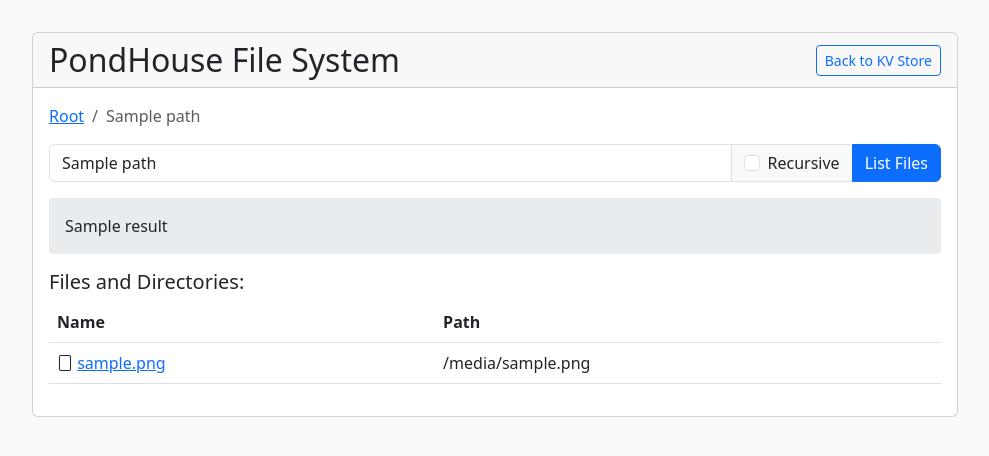
After one commit to plusplusoneplusplus/pondhouse-v2, a FastAPI app: template src/server/web/templates/files.html in a window 1280 px wide. The commit adds this page. Shown: the top 456 px of the page, without its empty margins (145-1134 px from the left). Run offline with FastAPI, Linux system fonts and the light colour scheme; the template is opened without the code that fills it: most values are stand-ins (such as "Sample title", 1, 10 or a date in 2020).

Commit message:
feat(server): Add file system operations to gRPC service and web interface
- Implement ListFiles and GetDirectoryInfo RPCs in PondServiceImpl
- Update pond_service.proto with new file system related messages
- Add file explorer page and routes in web server
- Create start_servers.sh script for convenient server startup
- Enhance web interface with file system navigation and information display

```diff
--- a/src/server/web/main.py
+++ b/src/server/web/main.py
@@ -5,7 +5,7 @@ from fastapi.staticfiles import StaticFiles
 import grpc
 import os
 import sys
-from typing import Optional
+from typing import Optional, List
 from dataclasses import dataclass
 
 # Import generated gRPC modules
@@ -28,6 +28,14 @@ GRPC_PORT = os.getenv("GRPC_PORT", "8080")
 class KeyValue:
     key: str
     value: Optional[str] = None
+
+@dataclass
+class DirectoryInfo:
+    exists: bool
+    is_directory: bool
+    num_files: int
+    total_size: int
+    error: Optional[str] = None
 
 class PondClient:
     def __init__(self, host: str, port: str):
@@ -88,6 +96,45 @@ class PondClient:
             return keys, None
         except Exception as e:
             return [], str(e)
+
+    def list_files(self, path: str = "", recursive: bool = False) -> tuple[List[str], Optional[str]]:
+        try:
+            request = pb2.ListFilesRequest(path=path, recursive=recursive)
+            response = self.stub.ListFiles(request)
+
+            if response.success:
+                return list(response.file_paths), None
+            return [], response.error
+        except Exception as e:
+            return [], str(e)
+
+    def get_directory_info(self, path: str) -> DirectoryInfo:
+        try:
+            request = pb2.DirectoryInfoRequest(path=path)
+            response = self.stub.GetDirectoryInfo(request)
+
+            if response.success:
+                return DirectoryInfo(
+                    exists=response.exists,
+                    is_directory=response.is_directory,
+                    num_files=response.num_files,
+                    total_size=response.total_size
+                )
+            return DirectoryInfo(
+                exists=False,
+                is_directory=False,
+                num_files=0,
+                total_size=0,
+                error=response.error
+            )
+        except Exception as e:
+            return DirectoryInfo(
+                exists=False,
+                is_directory=False,
+                num_files=0,
+                total_size=0,
+                error=str(e)
+            )
 
 # Create a global client instance
 pond_client = PondClient(GRPC_HOST, GRPC_PORT)
@@ -160,6 +207,53 @@ async def list_keys(
         }
     )
 
+@app.get("/files", response_class=HTMLResponse)
+async def file_explorer(request: Request, path: str = ""):
+    files, error = pond_client.list_files(path)
+    dir_info = pond_client.get_directory_info(path)
+
+    result = None
+    if error:
+        result = f"Error listing files: {error}"
+    elif dir_info.error:
+        result = f"Error getting directory info: {dir_info.error}"
+
+    return templates.TemplateResponse(
+        "files.html",
+        {
+            "request": request,
+            "path": path,
+            "files": files,
+            "dir_info": dir_info,
+            "result": result
+        }
+    )
+
+@app.post("/files/list", response_class=HTMLResponse)
+async def list_files(
+    request: Request,
+    path: str = Form(""),
+    recursive: bool = Form(False)
+):
+    files, error = pond_client.list_files(path, recursive)
+    dir_info = pond_client.get_directory_info(path)
+
+    if error:
+        result = f"Error: {error}"
+    else:
+        result = f"Found {len(files)} files/directories"
+
+    return templates.TemplateResponse(
+        "files.html",
+        {
+            "request": request,
+            "path": path,
+            "files": files,
+            "dir_info": dir_info,
+            "result": result
+        }
+    )
+
 if __name__ == "__main__":
     import uvicorn
     uvicorn.run(app, host="0.0.0.0", port=80)
--- /dev/null
+++ b/src/server/web/templates/files.html
@@ -0,0 +1,162 @@
+<!DOCTYPE html>
+<html lang="en">
+
+<head>
+    <meta charset="UTF-8">
+    <meta name="viewport" content="width=device-width, initial-scale=1.0">
+    <title>PondHouse File System</title>
+    <link href="https://cdn.jsdelivr.net/npm/bootstrap@5.3.0/dist/css/bootstrap.min.css" rel="stylesheet">
+    <style>
+        body {
+            padding-top: 2rem;
+            background-color: #f8f9fa;
+        }
+
+        .result {
+            margin-top: 1rem;
+            padding: 1rem;
+            background-color: #e9ecef;
+            border-radius: 0.25rem;
+        }
+
+        .file-list {
+            margin-top: 1rem;
+            max-height: 500px;
+            overflow-y: auto;
+        }
+
+        .file-item {
+            padding: 0.5rem;
+            border-bottom: 1px solid #dee2e6;
+        }
+
+        .file-item:last-child {
+            border-bottom: none;
+        }
+
+        .directory-info {
+            margin-top: 1rem;
+            padding: 1rem;
+            background-color: #e2f3f5;
+            border-radius: 0.25rem;
+        }
+
+        .breadcrumb {
+            margin-bottom: 1rem;
+        }
+    </style>
+</head>
+
+<body>
+    <div class="container">
+        <div class="row justify-content-center">
+            <div class="col-md-10">
+                <div class="card">
+                    <div class="card-header d-flex justify-content-between align-items-center">
+                        <h2 class="mb-0">PondHouse File System</h2>
+                        <a href="/" class="btn btn-outline-primary btn-sm">Back to KV Store</a>
+                    </div>
+                    <div class="card-body">
+                        <!-- Path navigation / breadcrumb -->
+                        <nav aria-label="breadcrumb">
+                            <ol class="breadcrumb">
+                                <li class="breadcrumb-item"><a href="/files?path=">Root</a></li>
+                                {% if path %}
+                                {% set parts = path.split('/') %}
+                                {% set current = '' %}
+                                {% for part in parts %}
+                                {% if part %}
+                                {% set current = current + '/' + part %}
+                                <li class="breadcrumb-item {% if loop.last %}active{% endif %}">
+                                    {% if not loop.last %}
+                                    <a href="/files?path={{ current }}">{{ part }}</a>
+                                    {% else %}
+                                    {{ part }}
+                                    {% endif %}
+                                </li>
+                                {% endif %}
+                                {% endfor %}
+                                {% endif %}
+                            </ol>
+                        </nav>
+
+                        <!-- Directory info -->
+                        {% if dir_info and dir_info.exists %}
+                        <div class="directory-info">
+                            <h5>Directory Information:</h5>
+                            <p><strong>Path:</strong> {{ path or '/' }}</p>
+                            <p><strong>Is Directory:</strong> {{ 'Yes' if dir_info.is_directory else 'No' }}</p>
+                            <p><strong>Number of Files:</strong> {{ dir_info.num_files }}</p>
+                            <p><strong>Total Size:</strong> {{ dir_info.total_size }} bytes</p>
+                        </div>
+                        {% endif %}
+
+                        <!-- File listing form -->
+                        <form action="/files/list" method="post" class="mb-3 mt-3">
+                            <div class="input-group">
+                                <input type="text" name="path" class="form-control" placeholder="Path"
+                                    value="{{ path }}" required>
+                                <div class="input-group-text">
+                                    <input class="form-check-input mt-0" type="checkbox" name="recursive"
+                                        id="recursive">
+                                    <label class="form-check-label ms-2" for="recursive">Recursive</label>
+                                </div>
+                                <button type="submit" class="btn btn-primary">List Files</button>
+                            </div>
+                        </form>
+
+                        {% if result %}
+                        <div class="result">
+                            <p class="mb-0">{{ result }}</p>
+                        </div>
+                        {% endif %}
+
+                        <!-- File listing -->
+                        {% if files %}
+                        <div class="file-list">
+                            <h5>Files and Directories:</h5>
+                            <table class="table table-hover">
+                                <thead>
+                                    <tr>
+                                        <th>Name</th>
+                                        <th>Path</th>
+                                    </tr>
+                                </thead>
+                                <tbody>
+                                    {% for file_path in files %}
+                                    <tr>
+                                        {% set file_name = file_path.split('/')[-1] or file_path %}
+                                        <td>
+                                            {% if '/' in file_path or file_path.endswith('/') %}
+                                            <i class="bi bi-folder"></i>
+                                            {% else %}
+                                            <i class="bi bi-file"></i>
+                                            {% endif %}
+                                            {% if path %}
+                                            <a href="/files?path={{ path }}/{{ file_name }}">{{ file_name }}</a>
+                                            {% else %}
+                                            <a href="/files?path={{ file_name }}">{{ file_name }}</a>
+                                            {% endif %}
+                                        </td>
+                                        <td>{{ file_path }}</td>
+                                    </tr>
+                                    {% endfor %}
+                                </tbody>
+                            </table>
+                        </div>
+                        {% else %}
+                        <div class="alert alert-info">
+                            No files found in this directory.
+                        </div>
+                        {% endif %}
+                    </div>
+                </div>
+            </div>
+        </div>
+    </div>
+
+    <!-- Add Bootstrap Icons for file/folder icons -->
+    <link rel="stylesheet" href="https://cdn.jsdelivr.net/npm/bootstrap-icons@1.8.1/font/bootstrap-icons.css">
+</body>
+
+</html>
```
Also changed, not shown: src/server/web/templates/index.html (+18 -6 lines), 6 other files.
